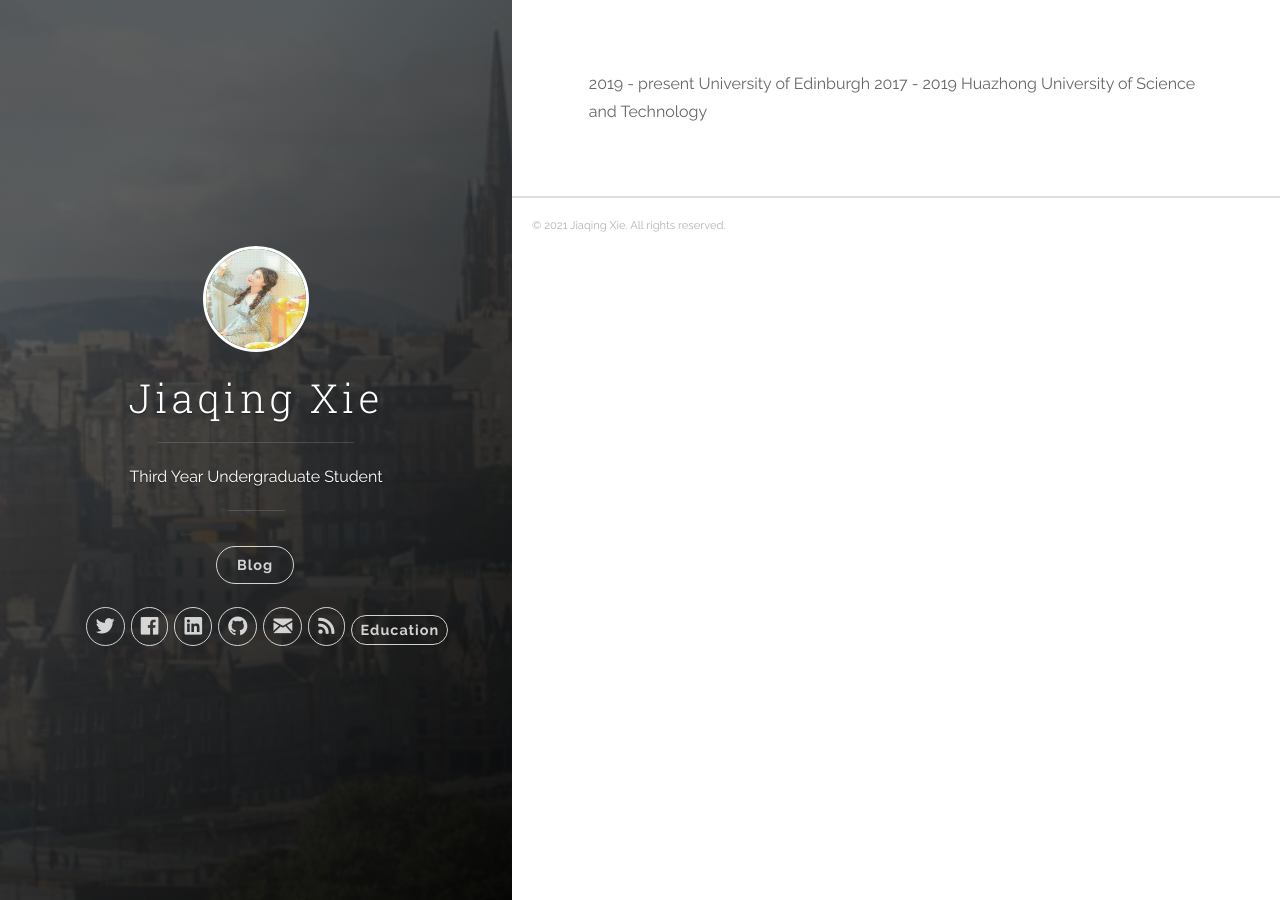
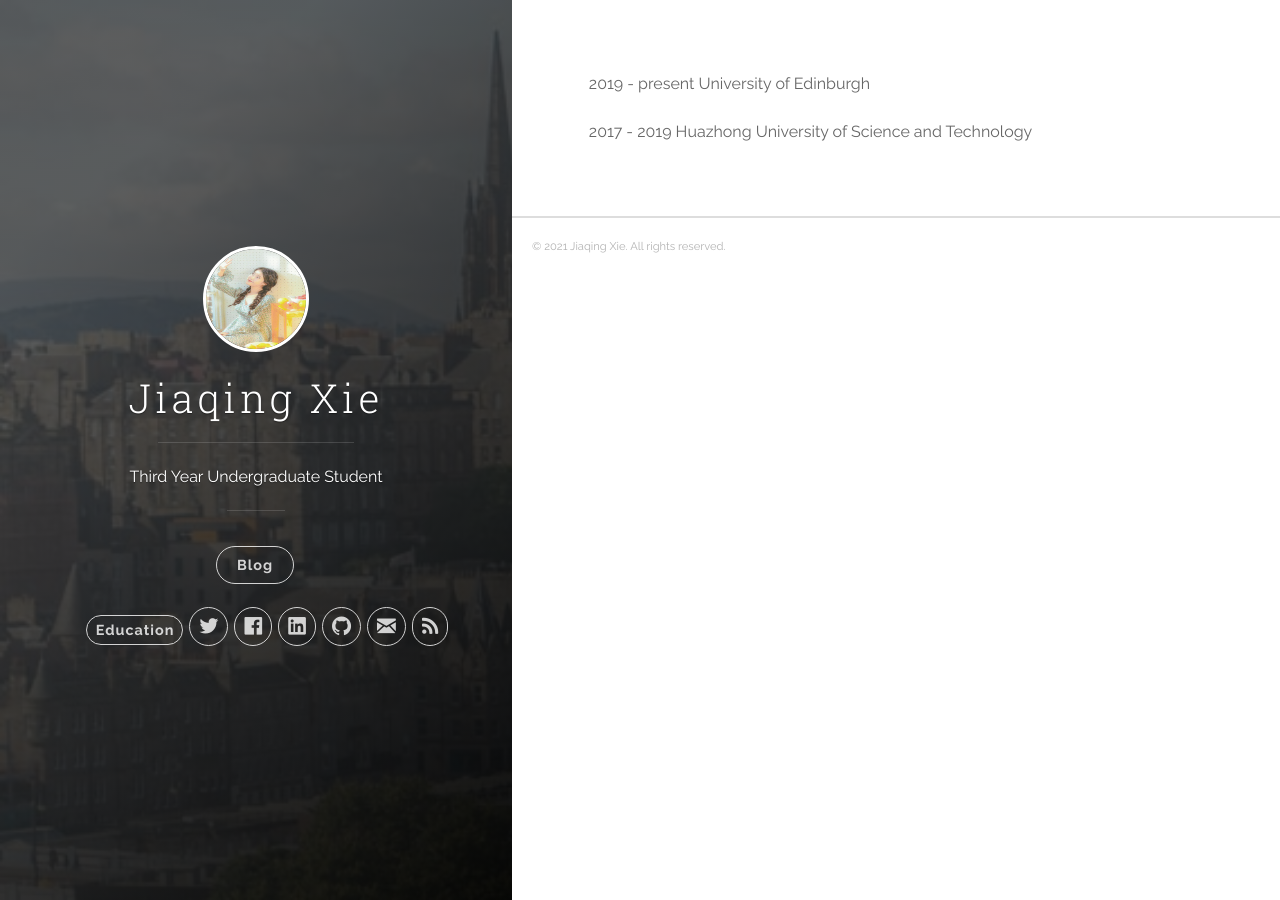
Before and after one commit to JIAQING-XIE/JIAQING-XIE.github.io, a Jekyll site: the page built from Education.md, in a window 1280 px wide. Built offline with Jekyll 4.4.1, drawn with Linux system fonts in a browser that asks for light colours; our own code applies the rules of GitHub Pages for plain Markdown files.

Commit message:
add Education

```diff
--- a/Education.md
+++ b/Education.md
@@ -1,2 +1,3 @@
 2019 - present       University of Edinburgh
+
 2017 - 2019          Huazhong University of Science and Technology
--- a/_includes/header.html
+++ b/_includes/header.html
@@ -28,6 +28,8 @@
 
           <nav class="cover-navigation navigation--social">
             <ul class="navigation">
+
+              <li class="navigation__item"><a href="{{ site.baseurl }}/Education" title="Education" class="blog-button">Education</a></li>
 
               {% if site.author.twitter_username %}
               <!-- Twitter -->
@@ -91,7 +93,7 @@
                 </a>
               </li>
 
-              <li class="navigation__item"><a href="{{ site.baseurl }}/Education" title="Education" class="blog-button">Education</a></li>
+
             </ul>
           </nav>
 
```
